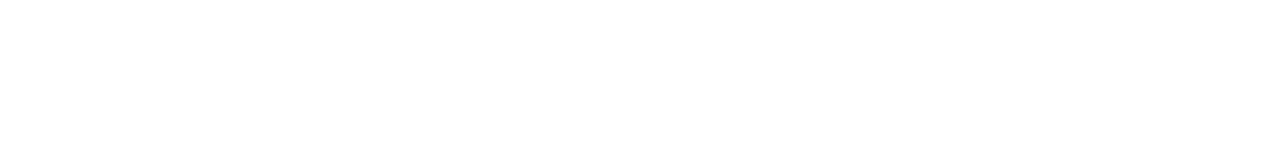
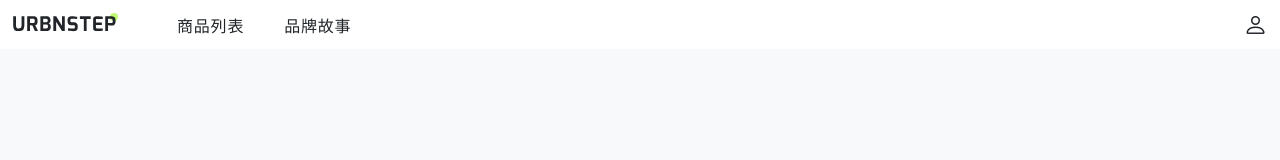
Before and after one commit to owen1120/shoes-e-commerce, a plain HTML site: page product-list.html in a window 1280 px wide. Drawn offline with nearby package versions, Linux system fonts and the light colour scheme.

Commit message:
0.1.4
Added grid-column properties to XXL column classes in _base.scss for improved grid support. Introduced new flexbox-based header layout in _header.scss. Updated compiled CSS and HTML files to reflect these style changes.

```diff
--- a/asset/scss/_base.scss
+++ b/asset/scss/_base.scss
@@ -16,39 +16,51 @@
 }
 .col-12-xxl{
     width: 100%;
+    grid-column: 1 / -1;
 }
 .col-11-xxl{
     width: 91.66666666666667%;
+    grid-column: span 11;
 }
 .col-10-xxl{
     width: 83.33333333333333%;
+    grid-column: span 10;
 }
 .col-9-xxl{
     width: 75%;
+    grid-column: span 9;
 }
 .col-8-xxl{
     width: 66.66666666666667%;
+    grid-column: 8;
 }
 .col-7-xxl{
     width: 58.33333333333333%;
+    grid-column: span 7;
 }
 .col-6-xxl{
     width: 50%;
+    grid-column: span 6;
 }
 .col-5-xxl{
     width: 41.66666666666667%;
+    grid-column: span 5;
 }
 .col-4-xxl{
     width: 33.33333333333333%;
+    grid-column: span 4;
 }
 .col-3-xxl{
     width: 25%;
+    grid-column: span 3;
 }
 .col-2-xxl{
     width: 16.66666666666667%;
+    grid-column: span 2;
 }
 .col-1-xxl{
     width: 8.333333333333333%;
+    grid-column: span 1;
 }
 
 img{
--- a/asset/scss/_header.scss
+++ b/asset/scss/_header.scss
@@ -1,3 +1,25 @@
+.header{
+    .container{
+        display: flex;
+        justify-content: space-between;
+        align-items: center;
+        .nav{
+            display: flex;
+            align-items: center;
+            gap: var(--spacing-3xl);
+            .navbar{
+                display: flex;
+                align-items: center;
+                gap: var(--spacing-2xl);
+            }
+        }
+        .icon-btn-l i{
+            font-size: 24px;
+            text-align: center;
+            line-height: 1;
+        }
+    }
+}
 .story-header{
     .title-group{
         position: absolute;
--- a/product-list.html
+++ b/product-list.html
@@ -4,10 +4,32 @@
     <meta charset="UTF-8">
     <meta name="viewport" content="width=device-width, initial-scale=1.0">
     <title>Product List</title>
+    <link rel="preconnect" href="https://fonts.googleapis.com">
+    <link rel="preconnect" href="https://fonts.gstatic.com" crossorigin>
+    <link href="https://fonts.googleapis.com/css2?family=Noto+Sans+TC:wght@100..900&display=swap" rel="stylesheet">
+    <link rel="stylesheet" href="https://cdn.jsdelivr.net/npm/bootstrap-icons@1.13.1/font/bootstrap-icons.min.css">
+    <link rel="stylesheet" href="css/product-list.css">
 </head>
 <body>
-    <header class="header pl-header"></header>
-    <main class="main pl-main"></main>
+    <header class="header pl-header">
+        <div class="container">
+            <nav class="nav">
+                <div class="logo">
+                    <img src="/asset/images/logo.svg" alt="URBNSTEP LOGO">
+                </div>
+                <ul class="navbar">
+                    <li class="navbar-item"><a href="#" class="neutral-link tw-label-md">商品列表</a></li>
+                    <li class="navbar-item"><a href="#" class="neutral-link tw-label-md">品牌故事</a></li>
+                </ul>
+            </nav>
+            <a href="#" class="icon-btn-l">
+                <i class="bi bi-person"></i>
+            </a>
+        </div>
+    </header>
+    <main class="main pl-main">
+
+    </main>
     <footer class="footer pl-footer"></footer>
 </body>
 </html>
```
Also changed, not shown: index.html (+1 -1 lines), css/product-list.css, css/story.css, 2 other files.
